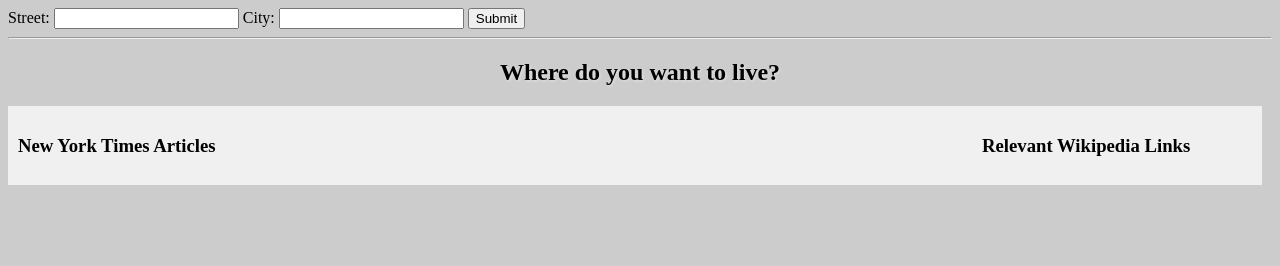
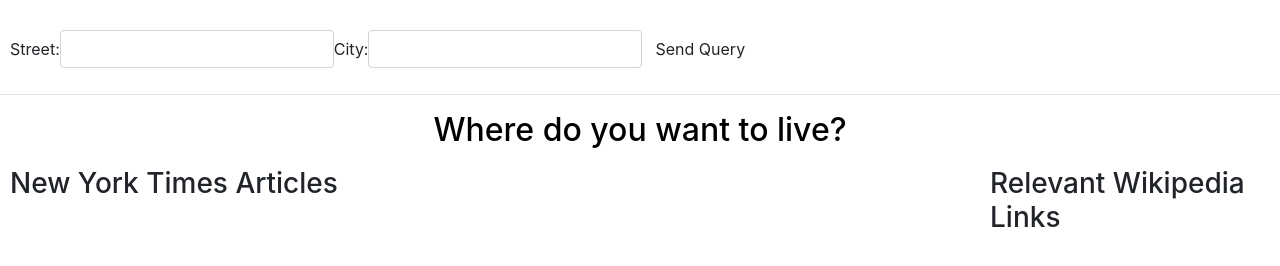
Before and after one commit to divyanshu-rawat/Moving-Compass-App, a plain HTML site: page index.html in a window 1280 px wide. Drawn offline with nearby package versions, Linux system fonts and the light colour scheme.

Commit message:
bootstrap effect added

```diff
--- a/css/style.css
+++ b/css/style.css
@@ -9,7 +9,11 @@ body {background-color: #CCC;}
     z-index:-1;
     opacity:1;
 }
-
+#form-container
+{
+  margin-top:20px;
+  padding:10px;
+}
 .greeting {
     color:black;
     text-shadow: 1px 1px 3px rgba(255,255,255, .5);
--- a/index.html
+++ b/index.html
@@ -4,13 +4,30 @@
     <meta charset="UTF-8">
     <title>Your Moving Companion</title>
     <link rel="stylesheet" href="css/style.css">
+    <link href="bootstrap_comp/css/bootstrap.min.css" rel="stylesheet">
+    <link href="bootstrap_comp/css/bootstrap-theme.min.css" rel="stylesheet">
+    <link href="bootstrap_comp/css/bootstrap-social.css" rel="stylesheet">
 </head>
 <body>
+
+  <form class="form-inline" id="form-container">
+  <div class="form-group">
+    <label for="street">Street:</label>
+    <input type="text" class="form-control" id="street" value="">
+  </div>
+  <div class="form-group">
+    <label for="city">City:</label>
+    <input type="text" class="form-control" id="city" value="">
+  </div>
+  <button type="submit" class="btn btn-default">Send Query</button>
+</form>
+<!--
     <form id="form-container" class="form-container">
         <label for="street">Street: </label><input type="text" id="street" value="">
         <label for="city">City: </label><input type="text" id="city" value="">
         <button id="submit-btn">Submit</button>
     </form>
+    !-->
     <hr>
     <h2 id="greeting" class="greeting">Where do you want to live?</h2>
     <div class="wikipedia-container">
```
